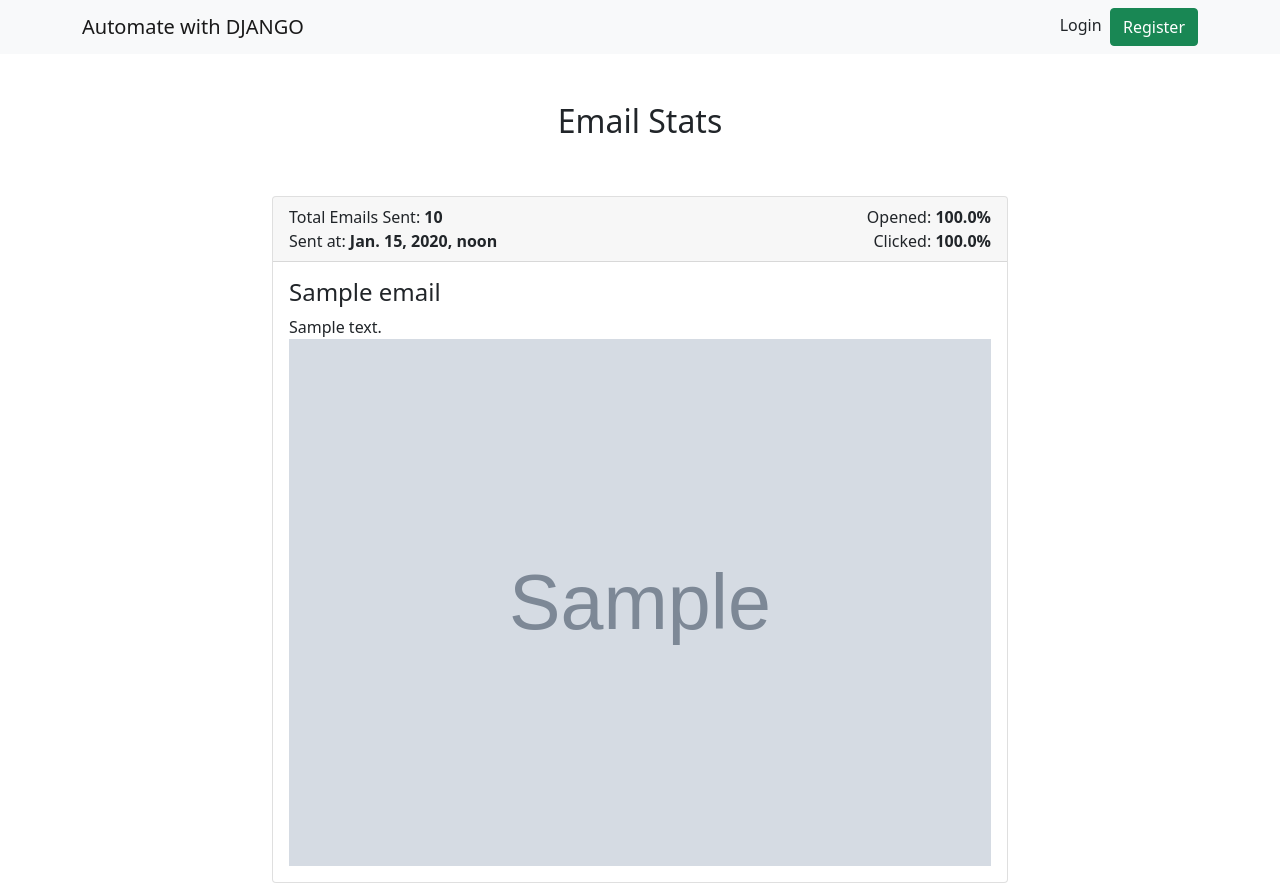
After one commit to MihaiLazarescu/acsc430_projecy, a Django app: page /emails/track/stats/1/ in a window 1280 px wide. The commit adds this page. Run offline with Django 5.2, Linux system fonts and the light colour scheme; tables that the repository leaves empty hold one stand-in row (values such as "Sample post"); grey boxes marked "Sample" are stand-in pictures; parts of the project's set-up code (start-up, migrations or seed data) failed here and were passed over; some libraries are stand-ins or nearby versions.

Commit message:
email tracking

```diff
--- a/emails/models.py
+++ b/emails/models.py
@@ -1,5 +1,6 @@
 from django.db import models
 from ckeditor.fields import RichTextField
+
 
 
 class List(models.Model):
@@ -7,6 +8,10 @@ class List(models.Model):
 
     def __str__(self):
         return self.email_list
+
+    def count_emails(self):
+        count = Subscriber.objects.filter(email_list=self).count()
+        return count
 
 
 class Subscriber(models.Model):
@@ -27,3 +32,44 @@ class Email(models.Model):
 
     def __str__(self):
         return self.subject
+
+    def open_rate(self):
+        total_sent = self.email_list.count_emails()
+
+        opened_count = EmailTracking.objects.filter(email=self, opened_at__isnull=False).count()
+
+        open_rate = (opened_count/total_sent) * 100 if total_sent > 0 else 0
+        return round(open_rate, 2)
+
+    def click_rate(self):
+        total_sent = self.email_list.count_emails()
+
+        opened_count = EmailTracking.objects.filter(email=self, opened_at__isnull=False).count()
+
+        if opened_count > 0:
+            clicked_count = EmailTracking.objects.filter(email=self, clicked_at__isnull=False).count()
+            click_rate = (clicked_count/opened_count) * 100 if total_sent > 0 else 0
+        else:
+            click_rate = 0
+
+        return round(click_rate, 2)
+
+
+
+class Sent(models.Model):
+    email = models.ForeignKey(Email, on_delete=models.CASCADE, null=True, blank=True)
+    total_sent = models.IntegerField()
+
+    def __str__(self):
+        return str(self.email) + ' - ' + str(self.total_sent) + ' emails sent'
+
+
+class EmailTracking(models.Model):
+    email = models.ForeignKey(Email, on_delete=models.CASCADE, null=True, blank=True)
+    subscriber = models.ForeignKey(Subscriber, on_delete=models.CASCADE, null=True, blank=True)
+    unique_id = models.CharField(max_length=255, unique=True)
+    opened_at = models.DateTimeField(null=True, blank=True)
+    clicked_at = models.DateTimeField(null=True, blank=True)
+
+    def __str__(self):
+        return self.email.subject
--- a/emails/tasks.py
+++ b/emails/tasks.py
@@ -3,6 +3,6 @@ from dataentry.utils import send_email_notification
 
 
 @app.task
-def send_email_task(mail_subject, message, to_email, attachment):
-    send_email_notification(mail_subject, message, to_email, attachment)
+def send_email_task(mail_subject, message, to_email, attachment, email_id):
+    send_email_notification(mail_subject, message, to_email, attachment, email_id)
     return 'Email sending task executed successfully'
--- a/emails/urls.py
+++ b/emails/urls.py
@@ -3,5 +3,9 @@ from  . import views
 
 
 urlpatterns = [
-    path('send-email/', views.send_email, name='send_email')
+    path('send-email/', views.send_email, name='send_email'),
+    path('track/click/<unique_id>/', views.track_click, name='track_click'),
+    path('track/open/<unique_id>/', views.track_open, name='track_open'),
+    path('track/dashboard/', views.track_dashboard, name='track_dashboard'),
+    path('track/stats/<int:pk>/', views.track_stats, name='track_stats'),
 ]
--- a/emails/views.py
+++ b/emails/views.py
@@ -1,41 +1,96 @@
-from django.shortcuts import render, redirect
+from django.http import HttpResponse, HttpResponseRedirect
+from django.utils import timezone
+from django.shortcuts import get_object_or_404, render, redirect
 from .tasks import send_email_task
 from .forms import EmailForm
 from django.contrib import messages
 from dataentry.utils import send_email_notification
 from django.conf import settings
-from .models import Subscriber
+from .models import Email, Sent, Subscriber, EmailTracking
+from django.db.models import Sum
 
 
 def send_email(request):
     if request.method == 'POST':
         email_form = EmailForm(request.POST, request.FILES)
         if email_form.is_valid():
-            email_form = email_form.save()
+            email = email_form.save()
 
             mail_subject = request.POST.get('subject')
             message = request.POST.get('body')
             email_list = request.POST.get('email_list')
 
-            email_list = email_form.email_list
+            email_list = email.email_list
 
             subscribers = Subscriber.objects.filter(email_list=email_list)
 
             to_email = [email.email_address for email in subscribers]
 
-            if email_form.attachment:
-                attachment = email_form.attachment.path
+            if email.attachment:
+                attachment = email.attachment.path
             else:
                 attachment = None
 
-            send_email_task.delay(mail_subject, message, to_email, attachment)
+            email_id = email.id
+
+            send_email_task.delay(mail_subject, message, to_email, attachment, email_id)
 
             messages.success(request, 'Email sent successfully')
             return redirect('send_email')
 
     else:
-        email_form = EmailForm()
+        email = EmailForm()
         context = {
-            'email_form': email_form,
+            'email_form': email,
         }
     return render(request, 'emails/send-email.html', context)
+
+
+def track_click(request, unique_id):
+    # Logic to store the tracking info
+    try:
+        email_tracking = EmailTracking.objects.get(unique_id=unique_id)
+        url = request.GET.get('url')
+        # Check if the clicked_at field is already set or not
+        if not email_tracking.clicked_at:
+            email_tracking.clicked_at = timezone.now()
+            email_tracking.save()
+            return HttpResponseRedirect(url)
+        else:
+            return HttpResponseRedirect(url)
+    except:
+        return HttpResponse('Email tracking record not found!')
+
+
+def track_open(request, unique_id):
+    # Logic to store the tracking info
+    try:
+        email_tracking = EmailTracking.objects.get(unique_id=unique_id)
+        # Check if the opened_at field is already set or not
+        if not email_tracking.opened_at:
+            email_tracking.opened_at = timezone.now()
+            email_tracking.save()
+            return HttpResponse("Email opened successfully!")
+        else:
+            print('Email already opened')
+            return HttpResponse('Email already opened')
+    except:
+        return HttpResponse('Email tracking record not found!')
+
+def track_dashboard(request):
+    emails = Email.objects.all().annotate(total_sent=Sum('sent__total_sent')).order_by('send_at')
+
+    context = {
+        'emails': emails,
+    }
+    return render(request, 'emails/track_dashboard.html', context)
+
+
+def track_stats(request, pk):
+    email = get_object_or_404(Email, pk=pk)
+    sent = Sent.objects.get(email=email)
+    context = {
+        'email': email,
+        'total_sent': sent.total_sent,
+    }
+    return render(request, 'emails/track_stats.html', context)
--- /dev/null
+++ b/templates/emails/track_stats.html
@@ -0,0 +1,49 @@
+{% extends 'base.html' %}
+
+
+{% block content %}
+
+
+<div class="container">
+    <h2 class="text-center p-5">Email Stats</h2>
+    <div class="row">
+        <div class="col-md-8 mx-auto">
+
+            <div class="card">
+                <div class="card-header">
+                  <div class="row">
+                    <div class="col-md-6">
+                        Total Emails Sent: <b>{{ total_sent }}</b> <br>
+                        Sent at: <b>{{ email.send_at }}</b>
+                    </div>
+                    <div class="col-md-6 text-end">
+                        Opened: <b>{{ email.open_rate }}%</b> <br>
+                        Clicked: <b>{{ email.click_rate }}%</b>
+                    </div>
+                  </div>
+                </div>
+                <div class="card-body">
+                  <h4>{{ email.subject }}</h4>
+                  <div class="mail-body">
+                    {{ email.body | safe }}
+                  </div>
+                  {% if email.attachment %}
+
+                  <div class="attachment">
+                    <img src="{{ email.attachment.url }}" alt="Email attachment" width="100%">
+                  </div>
+
+                  {% else %}
+                  <div class="no-attachment">
+                    <p>No attachment</p>
+                  </div>
+                  {% endif %}
+                </div>
+              </div>
+
+        </div>
+    </div>
+
+</div>
+
+{% endblock %}
--- a/templates/home.html
+++ b/templates/home.html
@@ -51,7 +51,7 @@
         <div class="row pt-5">
             <!-- Email Tracking -->
             <div class="col-md-4">
-                <a href="#" class="text-decoration-none text-dark">
+                <a href="{% url 'track_dashboard' %}" class="text-decoration-none text-dark">
                     <div class="card alert-warning shadow">
                         <div class="card-header">
                         <h4>Email Tracking</h4>
```
Also changed, not shown: dataentry/utils.py (+57 -6 lines), emails/admin.py (+7 -1 lines), project_main/settings.py (+7 -2 lines), templates/emails/track_dashboard.html (added, +39 -0 lines), emails/migrations/0005_emailtracking.py (added), emails/migrations/0006_sent.py (added).
